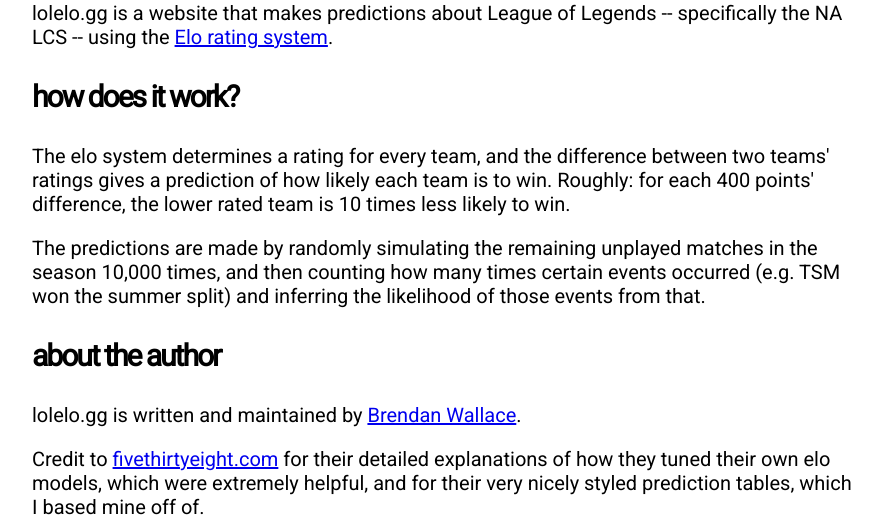
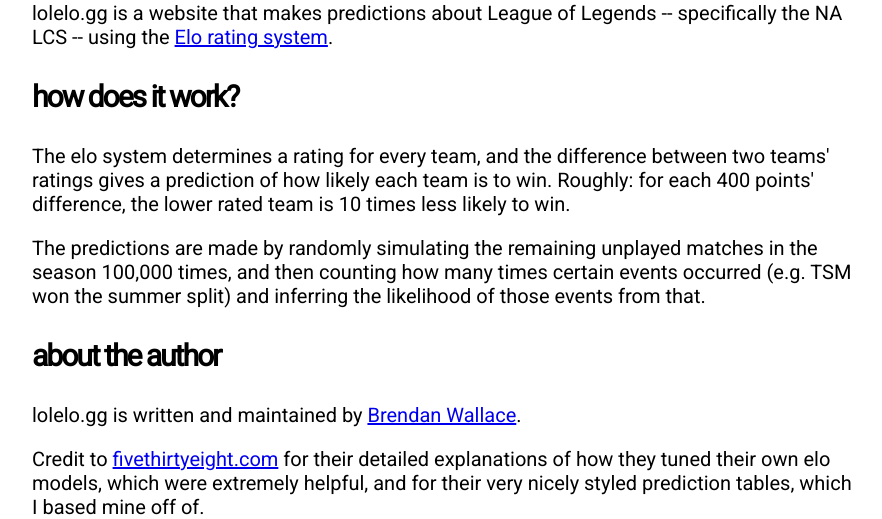
Before and after one commit to brendanwallace/lolelo, a Django app: page /about in a window 1280 px wide. Shown: the part 185-704 px from the top of the page, without its empty margins (196-1078 px from the left). Run offline with Django 3.2, Linux system fonts and the light colour scheme.

Commit message:
10,000 -> 100,000

```diff
--- a/na_lcs/templates/na_lcs/about.html
+++ b/na_lcs/templates/na_lcs/about.html
@@ -21,7 +21,7 @@
     </p>
     <p class="answer">
     The predictions are made by randomly simulating the remaining unplayed
-    matches in the season 10,000 times, and then counting how many times
+    matches in the season 100,000 times, and then counting how many times
     certain events occurred (e.g. TSM won the summer split) and inferring
     the likelihood of those events from that.
     </p>
--- a/na_lcs/util.py
+++ b/na_lcs/util.py
@@ -11,7 +11,7 @@
 LOGISTIC_PARAMETER = 400
 INITIAL_RATING = 1500
 
-SEASONS_TO_SIMULATE = 10000
+SEASONS_TO_SIMULATE = 100000
 
 MATCHES_ONLY = False
 
```
